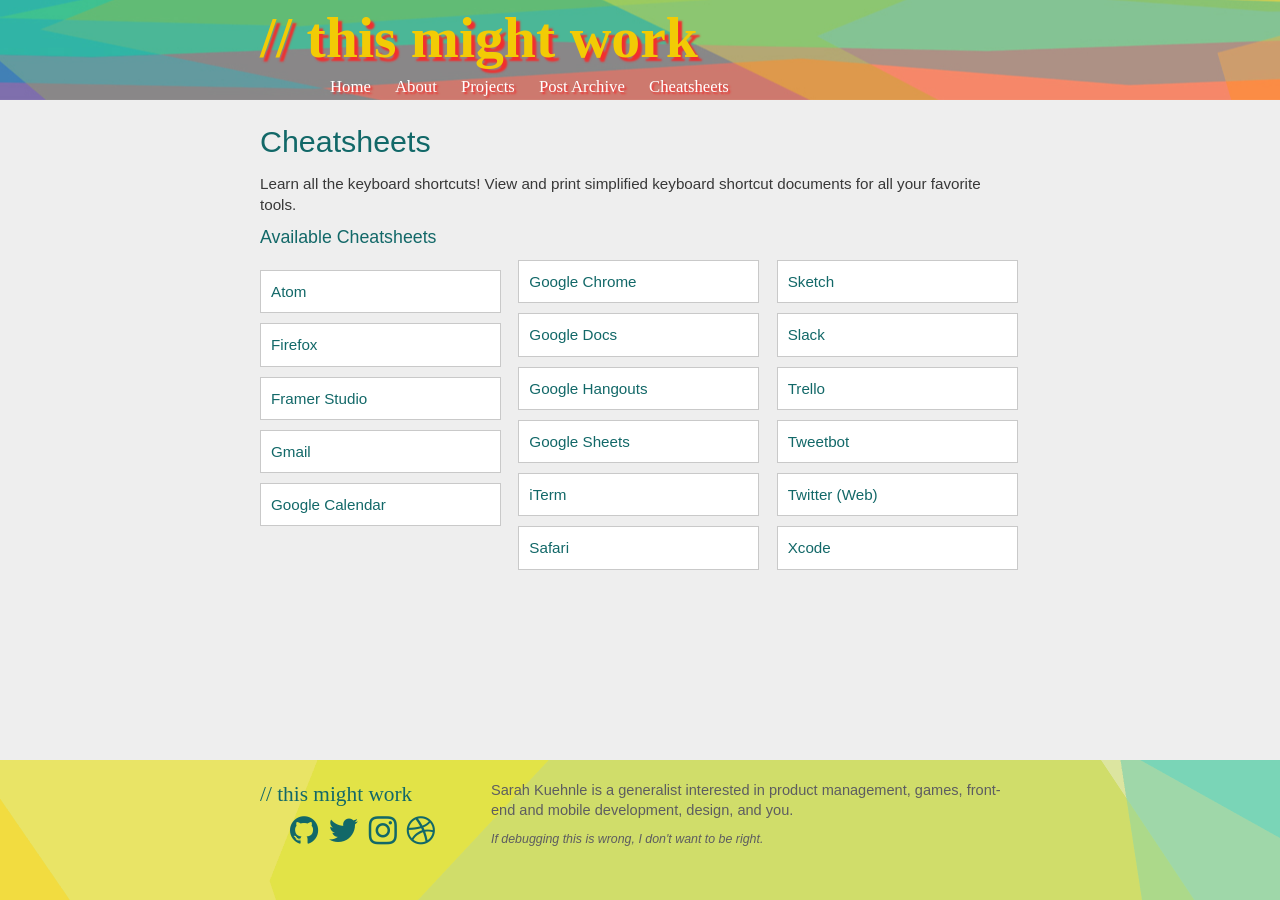
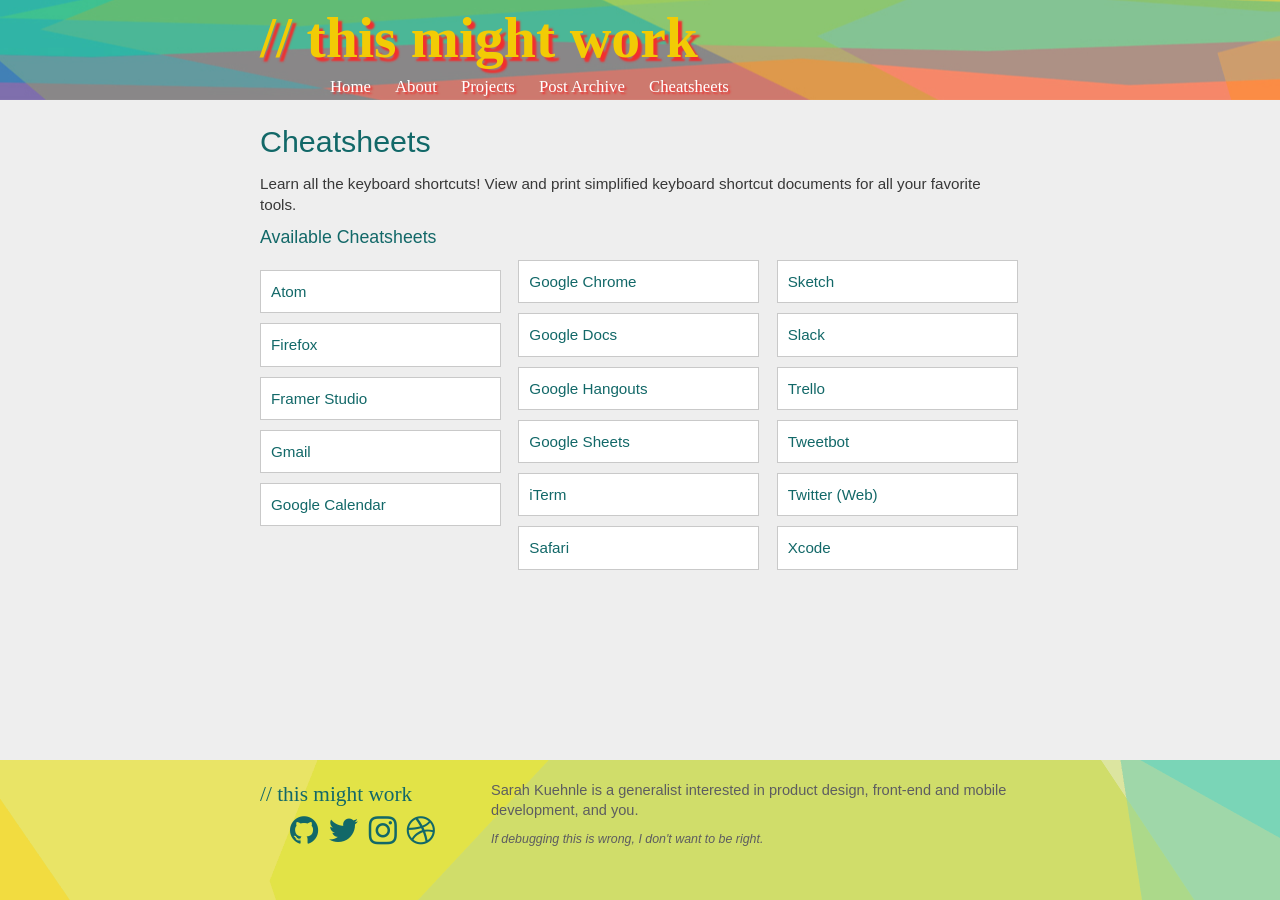
Before and after one commit to ursooperduper/cheatsheets, a Jekyll site: the page built from index.html, in a window 1280 px wide. Built offline with Jekyll 4.4.1, drawn with Linux system fonts in a browser that asks for light colours; nearby versions of some CDN libraries.

Commit message:
Updates site description

```diff
--- a/_config.yml
+++ b/_config.yml
@@ -1,7 +1,7 @@
 title: "// this might work"
 email: sarah@sooperduper.com
 name: "Sarah Kuehnle"
-description: "Sarah Kuehnle is a generalist interested in product management, games, front-end and mobile development, design, and you."
+description: "Sarah Kuehnle is a generalist interested in product design, front-end and mobile development, and you."
 url: http://ursooperduper.github.io
 twitter_username: ursooperduper
 github_username: ursooperduper
```
